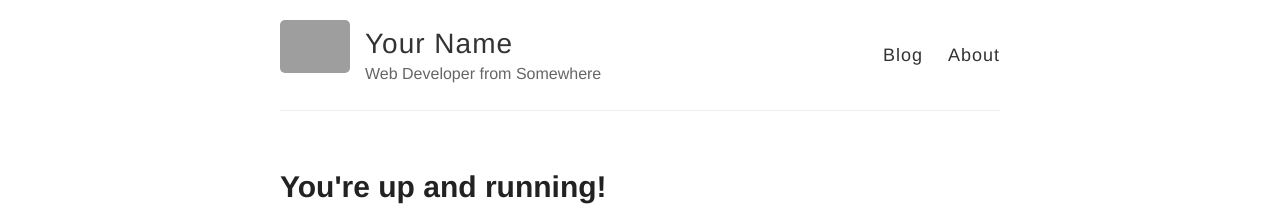
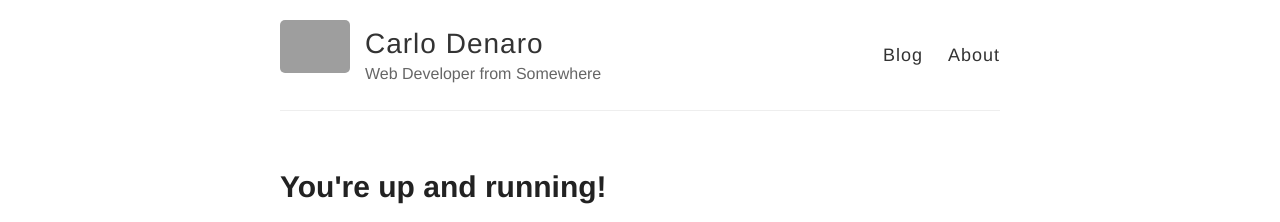
Before and after one commit to blackout314/blog, a Jekyll site: the page built from _posts/2014-3-3-Hello-World.md, in a window 1280 px wide. Shown: the top 222 px of the page. Built offline with Jekyll 4.4.1, drawn with Linux system fonts in a browser that asks for light colours; grey boxes are pictures that could not be loaded.

Commit message:
:star: config

```diff
--- a/_config.yml
+++ b/_config.yml
@@ -3,7 +3,7 @@
 #
 
 # Name of your site (displayed in the header)
-name: Your Name
+name: Carlo Denaro
 
 # Short bio or description (displayed in the header)
 description: Web Developer from Somewhere
@@ -47,7 +47,7 @@ url:
 # (http://yourusername.github.io/repository-name)
 # and NOT your User repository (http://yourusername.github.io)
 # then add in the baseurl here, like this: "/repository-name"
-baseurl: ""
+baseurl: "http://blackout314.github.io/blog"
 
 #
 # !! You don't need to change any of the configuration flags below !!
```
